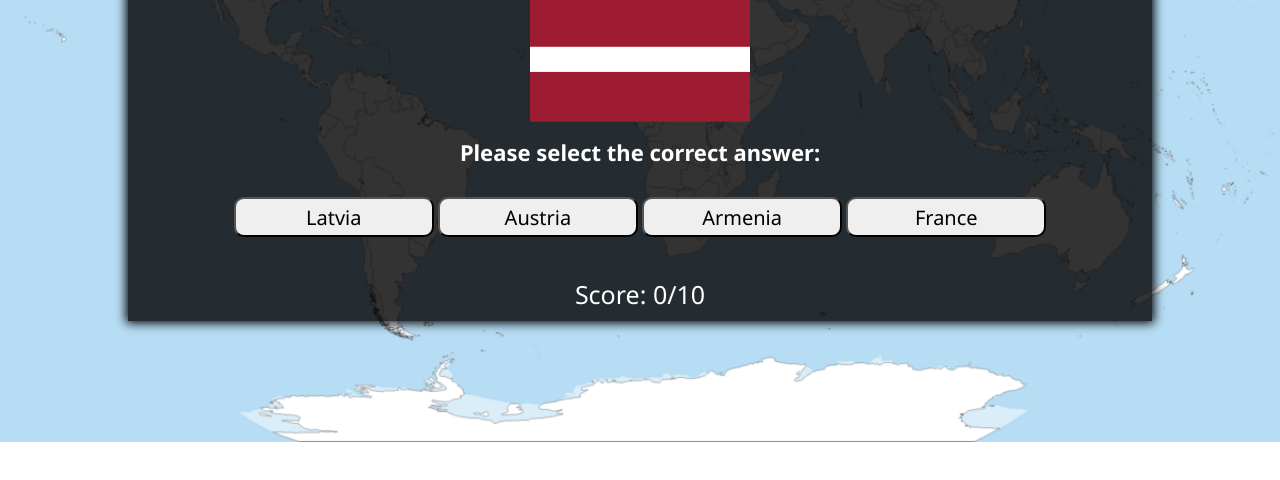
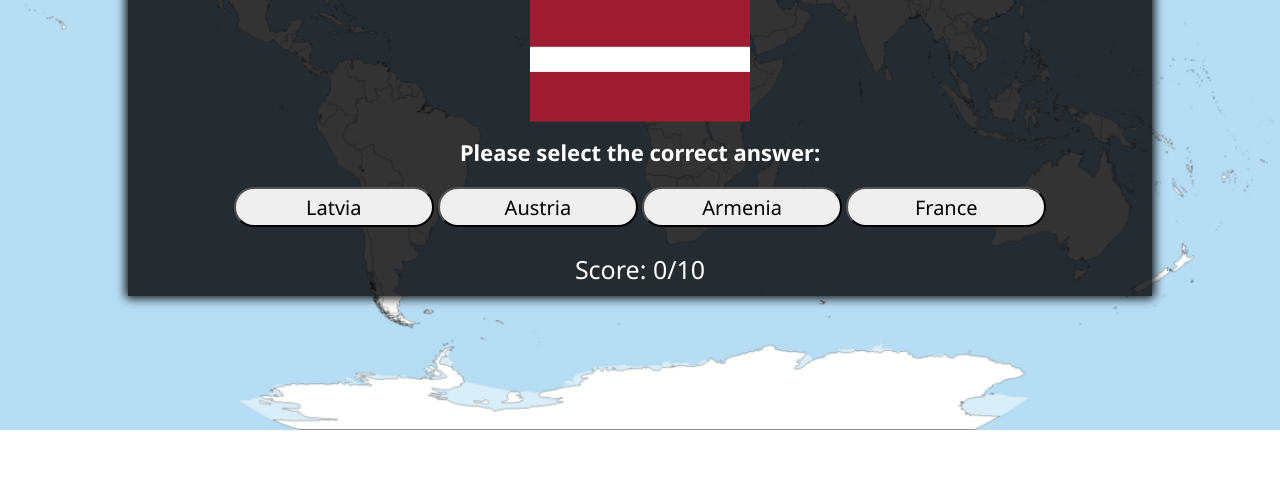
Before and after one commit to IeuanPriede/country-flags-quiz, a plain HTML site: page index.html in a window 1280 px wide. Shown: the part 148-628 px from the top of the page. Drawn offline with Linux system fonts and the light colour scheme.

Commit message:
More adjust styling

```diff
--- a/assets/css/style.css
+++ b/assets/css/style.css
@@ -36,7 +36,6 @@
 
 .answer-area {
     padding: 10px;
-    padding-bottom: 30px;
     color: white;
     text-align: center;
 }
@@ -53,7 +52,8 @@ button {
     font-size: 20px;
     width: 200px;
     height: 40px;
-    border-radius: 10px;
+    border-radius: 20px;
+    margin-bottom: 5px;
 }
 
 /* Main content */
@@ -72,6 +72,6 @@ body {
 }
 
 h2 {
-    padding-bottom: 30px;
+    padding-bottom: 20px;
     font-size: 22px;
 }
```
